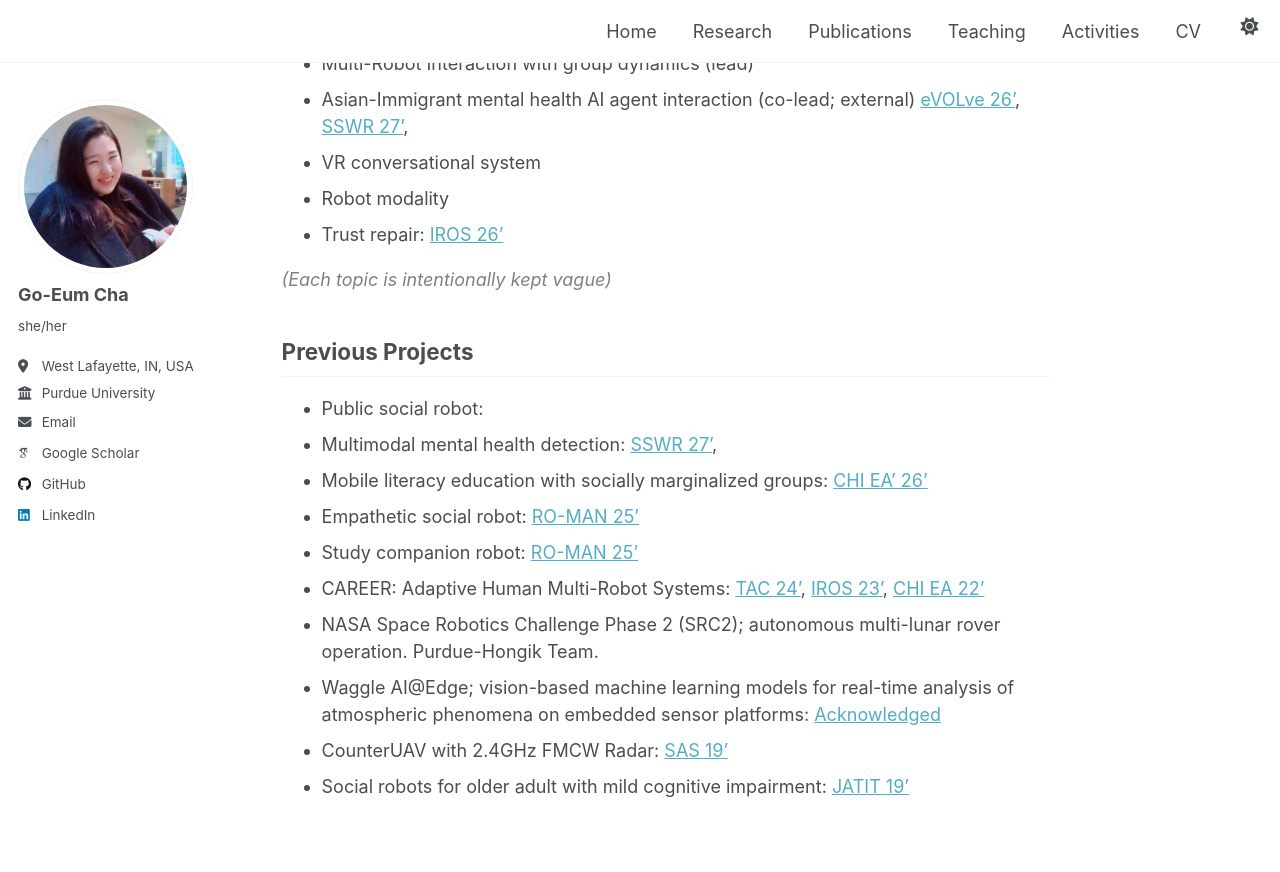
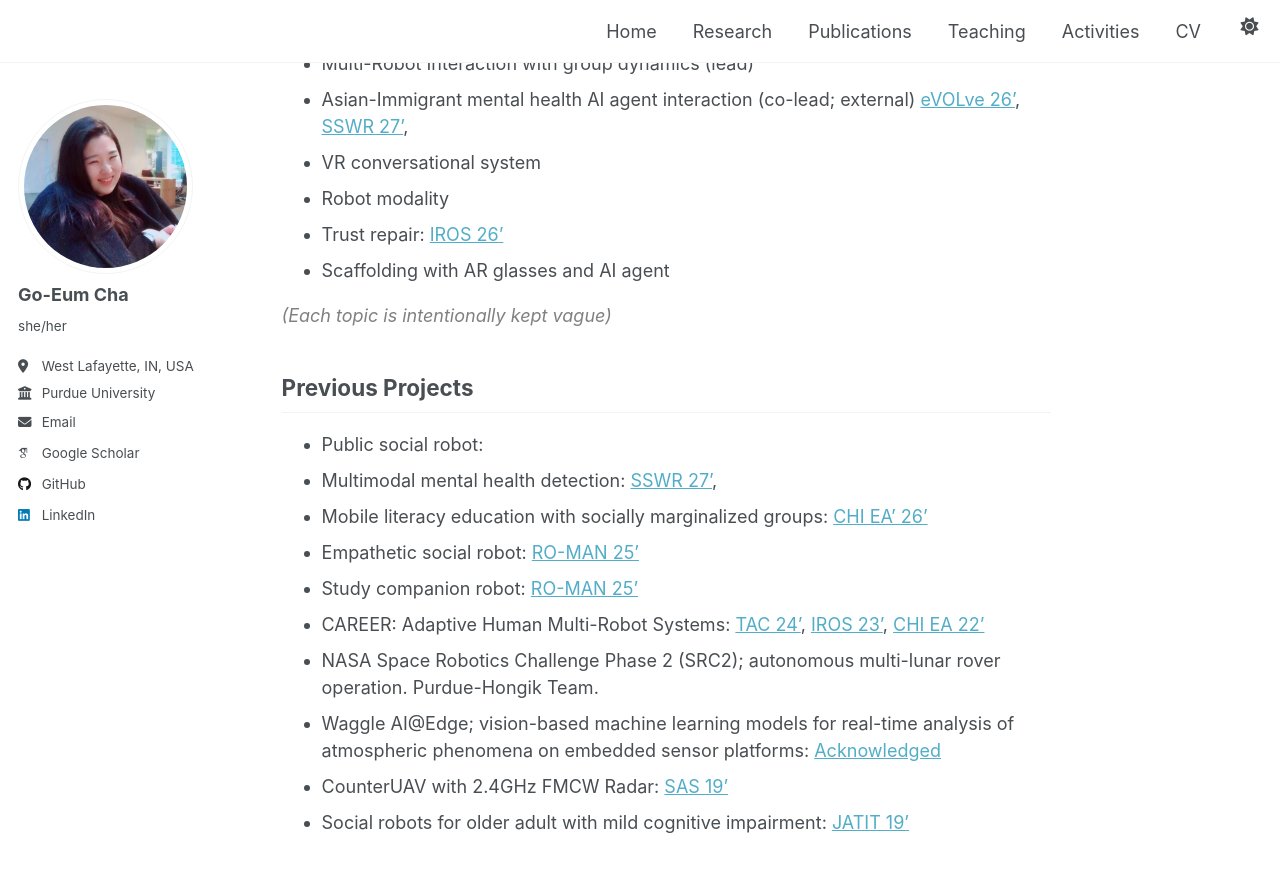
Before and after one commit to chagom/chagom.github.io, a Jekyll site: the page built from _pages/research.md, in a window 1280 px wide and 900 px high, scrolled down 688 px. Shown: the top 872 px of the window. Built offline with Jekyll 4.4.1, drawn with Linux system fonts in a browser that asks for light colours; some web fonts are replaced.

Commit message:
ar glasses added

```diff
--- a/_pages/research.md
+++ b/_pages/research.md
@@ -23,6 +23,7 @@ If you are curious about the motivation behind my journey: [here](/research_root
 - VR conversational system
 - Robot modality
 - Trust repair: [IROS 26']()
+- Scaffolding with AR glasses and AI agent
 
 <span style="color:gray">*(Each topic is intentionally kept vague)* </span>
 
```
